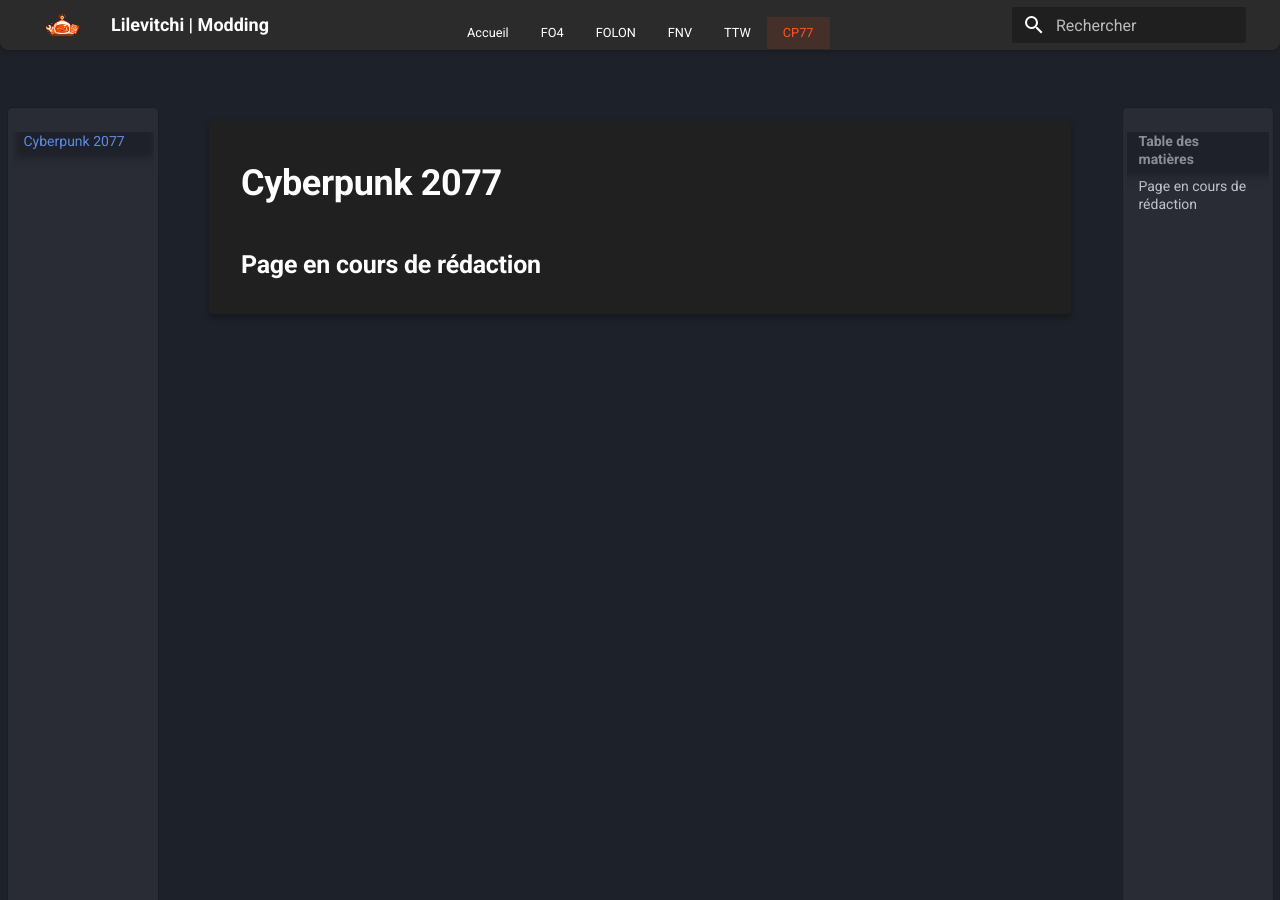
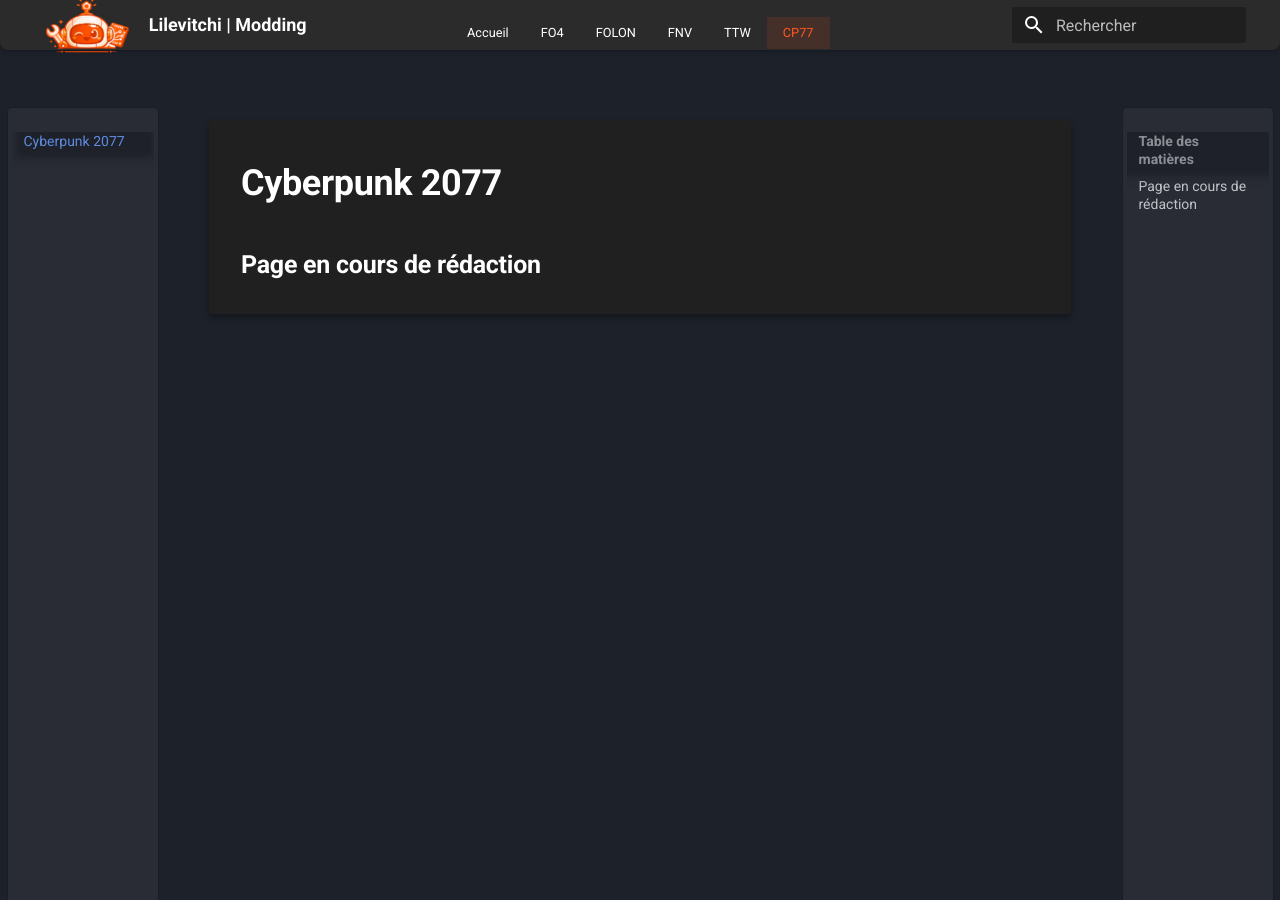
Before and after one commit to Lilevitchi/lilevitchi.github.io, an MkDocs documentation site: the page built from docs/cyberpunk/index.md, in a window 1280 px wide and 900 px high. Built offline with MkDocs 1.6.1 and Material for MkDocs 9.7.7, drawn with Linux system fonts in a browser that asks for light colours.

Commit message:
Update extra.css

```diff
--- a/docs/stylesheets/extra.css
+++ b/docs/stylesheets/extra.css
@@ -99,7 +99,7 @@
 }
 
 /* ==============================
-   2. PROGRESS BAR (Leur rail gris)
+   2. PROGRESS BAR
    ==============================*/
 
 [data-md-color-scheme] .progress-container {
@@ -117,22 +117,23 @@
 [data-md-color-scheme] .progress-bar {
   height: 100%;
   background-color: var(--accent);
-  width: 0%; /* Piloté par JS */
+  width: 0%;
   border-bottom-left-radius: 8px;
   border-bottom-right-radius: 8px;
+  transition: width 150ms ease-out;
 }
 
 /* ==============================
    3. HEADER & BANNIÈRE
    ==============================*/
 
+/* Header global */
 [data-md-color-scheme] .md-header {
   position: fixed;
   z-index: 3;
   width: 100%;
   height: var(--header-height) !important;
   background-color: var(--bg-header) !important;
-
   padding: 0 1em;
   border-bottom-left-radius: 8px;
   border-bottom-right-radius: 8px;
@@ -140,15 +141,37 @@
   box-shadow: 0 2px 4px 0 rgba(0, 0, 0, 0.13);
 }
 
-/* On force le contenu interne à suivre le 5em */
+/* Contenu interne du header */
 [data-md-color-scheme] .md-header__inner {
+    display: flex;
+    align-items: center;
+    height: 100%;
+    width: 100%;
+}
+
+/* Logo */
+[data-md-color-scheme] .md-logo img {
+  height: 60px;
+  width: auto;
+  display: block;
+  transition: transform 187ms ease;
+}
+
+/* Logo Hover */
+[data-md-color-scheme] .md-logo img:hover {
+   transform: translateY(-2px);
+}
+
+/* Titre du site */
+[data-md-color-scheme] .md-header__title {
   display: flex;
   align-items: center;
-  height: 100%;
-  width: 100%;
+  margin-left: var(--space-xs);
 }
 
-/* Centrage de tes Tabs (Navigation) */
+
+
+
 [data-md-color-scheme] .md-header__tabs {
   position: absolute;
   left: 50%;
```
